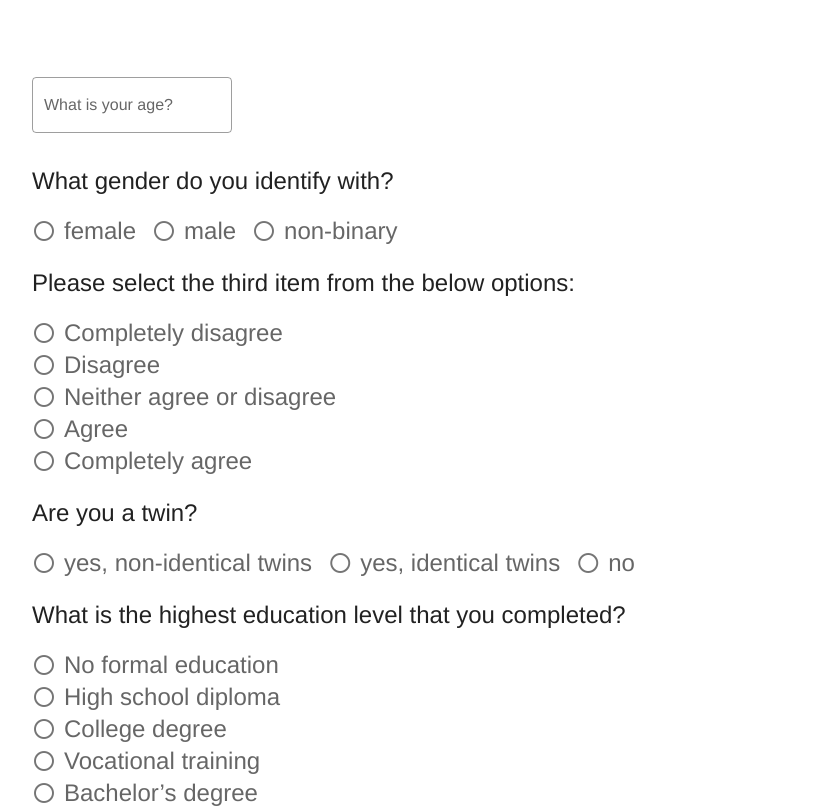
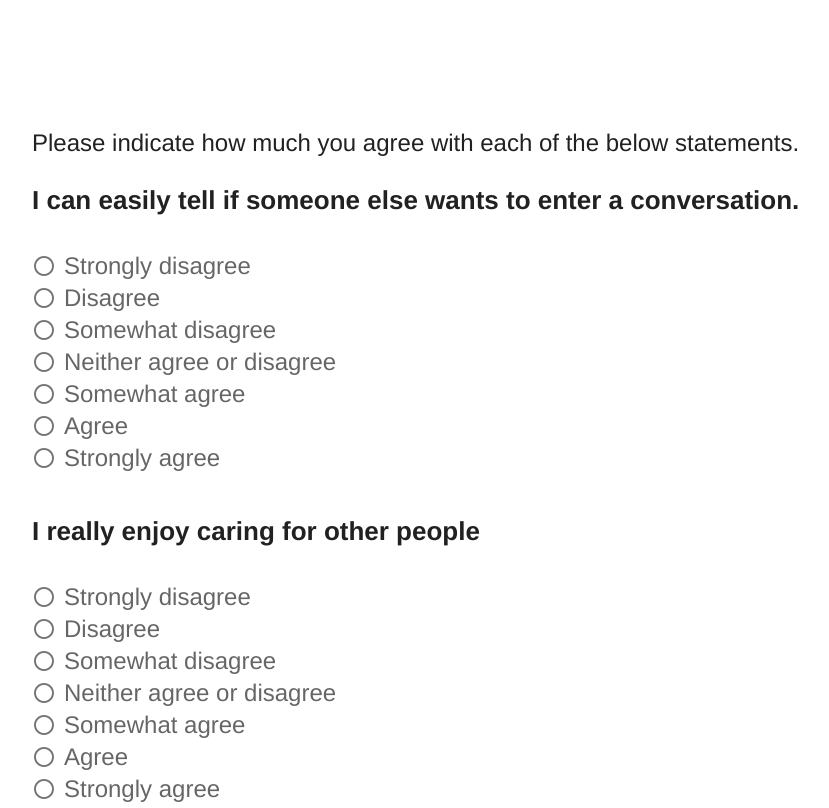
Before and after one commit to ucbtszh/cards-game, a Vue app: page /survey in a window 1280 px wide. Shown: the top 808 px of the page, without its empty margins (128-957 px from the left). Built offline with nearby package versions, Linux system fonts and the light colour scheme.

Commit message:
added EQ survey

```diff
--- /dev/null
+++ b/src/components/EQ.vue
@@ -0,0 +1,60 @@
+<template>
+  <div id="EQ">
+    Please indicate how much you agree with each of the below statements.<br />
+    <v-form v-model="isValid">
+      <Likert
+        v-for="(q, index) in items"
+        :key="index"
+        :name="q.item"
+        @response_clicked="trackResponse"
+      />
+      <v-btn
+        color="primary"
+        elevation="3"
+        :disabled="!isValid"
+        @click="$emit('EQ_done'); saveResponses()"
+      >
+        NEXT
+      </v-btn>
+    </v-form>
+  </div>
+</template>
+
+<script>
+import items from "@/assets/EQ.json";
+
+import Likert from "./Likert.vue";
+
+import { writeResponseData } from "../firebaseConfig";
+
+export default {
+  components: {
+    Likert
+  },
+  data() {
+    return {
+      items: items,
+      isValid: true,
+      EQResponse: {},
+    };
+  },
+  methods: {
+    trackResponse: function(response) {
+      this.EQResponse[response[0]] = response[2]
+    },
+    saveResponses: function() {
+        // console.log("EQ WRITE DATA TO DB")
+      writeResponseData('testuser', 'EQ', this.EQResponse) // this.$user
+    }
+  },
+  mounted() {
+    window.scrollTo(0, 0);
+  },
+};
+</script>
+
+<style scoped>
+#EQ {
+  margin-top: 5%;
+}
+</style>
--- /dev/null
+++ b/src/components/Likert.vue
@@ -0,0 +1,120 @@
+<template>
+  <div class="likert">
+    <v-radio-group :rules="[(v) => !!v || 'This field is required']">
+      <div class="statement">{{ name }}</div>
+      <br />
+      <v-radio
+        label="Strongly disagree"
+        value="1"
+        aria-required="true"
+        required
+        :name="name"
+        @click="
+          $emit('response_clicked', [
+            name,
+            Date.now(),
+            1
+          ])
+        "
+      ></v-radio>
+      <v-radio
+        label="Disagree"
+        value="2"
+        aria-required="true"
+        required
+        :name="name"
+        @click="
+          $emit('response_clicked', [
+            name,
+            Date.now(),
+            2
+          ])
+        "
+      ></v-radio>
+      <v-radio
+        label="Somewhat disagree"
+        value="3"
+        aria-required="true"
+        required
+        :name="name"
+        @click="
+          $emit('response_clicked', [
+            name,
+            Date.now(),
+            3
+          ])
+        "
+      ></v-radio>
+      <v-radio
+        label="Neither agree or disagree"
+        value="4"
+        aria-required="true"
+        required
+        :name="name"
+        @click="
+          $emit('response_clicked', [
+            name,
+            Date.now(),
+            4
+          ])
+        "
+      ></v-radio>
+      <v-radio
+        label="Somewhat agree"
+        value="5"
+        aria-required="true"
+        required
+        :name="name"
+        @click="
+          $emit('response_clicked', [
+            name,
+            Date.now(),
+            5
+          ])
+        "
+      ></v-radio>
+      <v-radio
+        label="Agree"
+        value="6"
+        aria-required="true"
+        required
+        :name="name"
+        @click="
+          $emit('response_clicked', [
+            name,
+            Date.now(),
+            6
+          ])
+        "
+      ></v-radio>
+      <v-radio
+        label="Strongly agree"
+        value="7"
+        aria-required="true"
+        required
+        :name="name"
+        @click="
+          $emit('response_clicked', [
+            name,
+            Date.now(),
+            7
+          ])
+        "
+      ></v-radio>
+    </v-radio-group>
+  </div>
+</template>
+
+<script>
+export default {
+  props: ["name"],
+};
+</script>
+
+<style scoped>
+.statement {
+  font-weight: bold;
+  font-size: 26px;
+  margin-bottom: 10px;
+}
+</style>
--- a/src/views/Survey.vue
+++ b/src/views/Survey.vue
@@ -1,12 +1,19 @@
 <template>
-  <div id="demographics">
+  <div>
+    <div id="EQ" v-show="EQshow">
+      <EQ @EQ_done="showDemos" />
+    </div>
+
+    <div id="demographics" v-show="demosShow">
       <v-form v-model="isValid">
         <v-text-field
           label="What is your age?"
           outlined
           v-model="age"
           style="width:200px;"
-        :rules="[(v) => (v >= 10 && v < 100) || 'You entered an invalid age.']"
+          :rules="[
+            (v) => (v >= 10 && v < 100) || 'You entered an invalid age.',
+          ]"
         ></v-text-field>
         What gender do you identify with?
         <v-radio-group
@@ -73,12 +80,18 @@
         </v-btn>
       </v-form>
     </div>
+  </div>
 </template>
 
 <script>
-import { writeResponseData } from "../firebaseConfig"
+import EQ from "../components/EQ";
+
+import { writeResponseData } from "../firebaseConfig";
 
 export default {
+  components: {
+    EQ,
+  },
   data() {
     return {
       isValid: false,
@@ -152,7 +165,7 @@ export default {
           value: 9,
         },
       ],
-      catchResponse: '',
+      catchResponse: "",
       catchq: [
         {
           label: "Completely disagree",
@@ -174,23 +187,30 @@ export default {
           label: "Completely agree",
           value: 4,
         },
-      ]
+      ],
+      EQshow: true,
+      demosShow: false,
     };
   },
   methods: {
+    showDemos: function() {
+      this.EQshow = false;
+      this.demosShow = true;
+      window.scrollTo(0, 0)
+    },
     submit: function() {
       let response = {
         age: this.age,
         gender: this.genderResponse,
         edlev: this.edLevResponse,
         twin: this.twinResponse,
-        catch: this.catchResponse
-      }
-      writeResponseData(this.$uuid, 'demographics', response)
+        catch: this.catchResponse,
+      };
+      writeResponseData(this.$uuid, "demographics", response);
     },
   },
-  mounted () {
-    window.scrollTo(0, 0)
-  }
+  mounted() {
+    window.scrollTo(0, 0);
+  },
 };
 </script>
```
Lines whose indentation alone changed are shown as unchanged.
